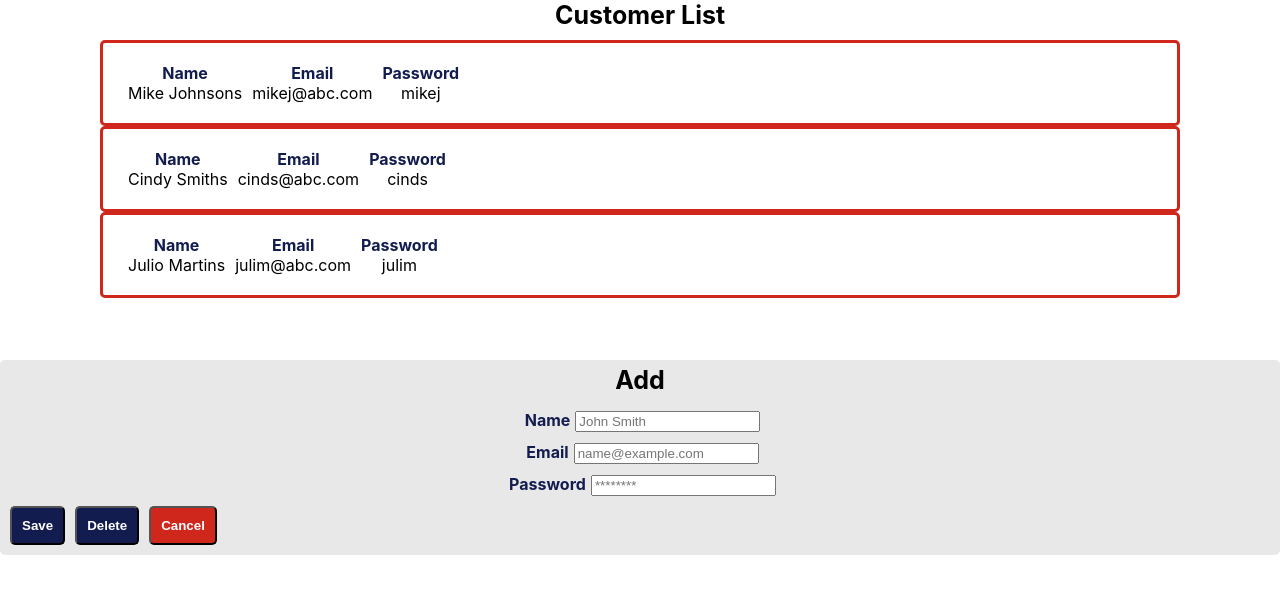
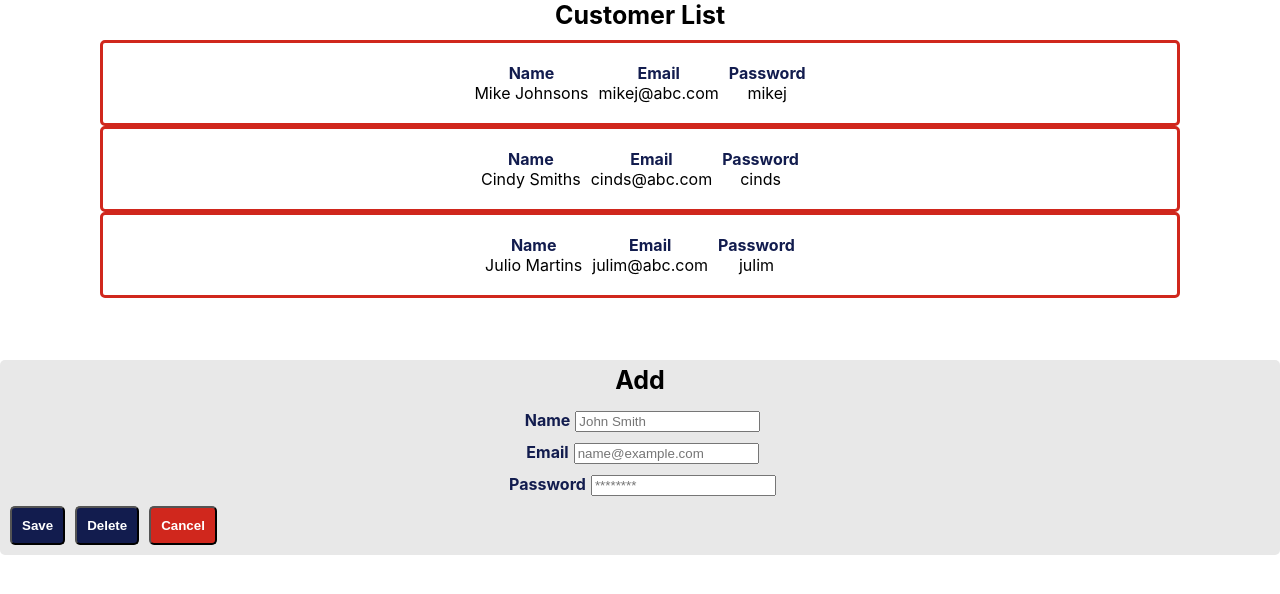
Before and after one commit to nannigeri/front-end-app, a React (Create React App) app: page / in a window 1280 px wide. Shown: the top 594 px of the page. Built offline with nearby package versions, Linux system fonts and the light colour scheme.

Commit message:
flex container styling

```diff
--- a/src/CustomerComponent/index.css
+++ b/src/CustomerComponent/index.css
@@ -57,3 +57,8 @@ ul {
     overflow-y: auto;
 
 }
+
+.flex-container {
+    display: flex;
+    justify-content: space-evenly;
+}
--- a/src/CustomerComponent/index.js
+++ b/src/CustomerComponent/index.js
@@ -10,7 +10,7 @@ const CustomerComponent = (props) => {
 
             <div class="card-spacing scroll">
 
-                {props.data.map(client => <div key={client.id} class={(client.id === props.formObject.id) ? " clicked-card" : "card "} onClick={() => props.handleRowClick(client)}>
+                {props.data.map(client => <div key={client.id} class={(client.id === props.formObject.id) ? " clicked-card flex-container" : "card flex-container"} onClick={() => props.handleRowClick(client)}>
 
                     <div class="side-by-side spacing">
 
```
